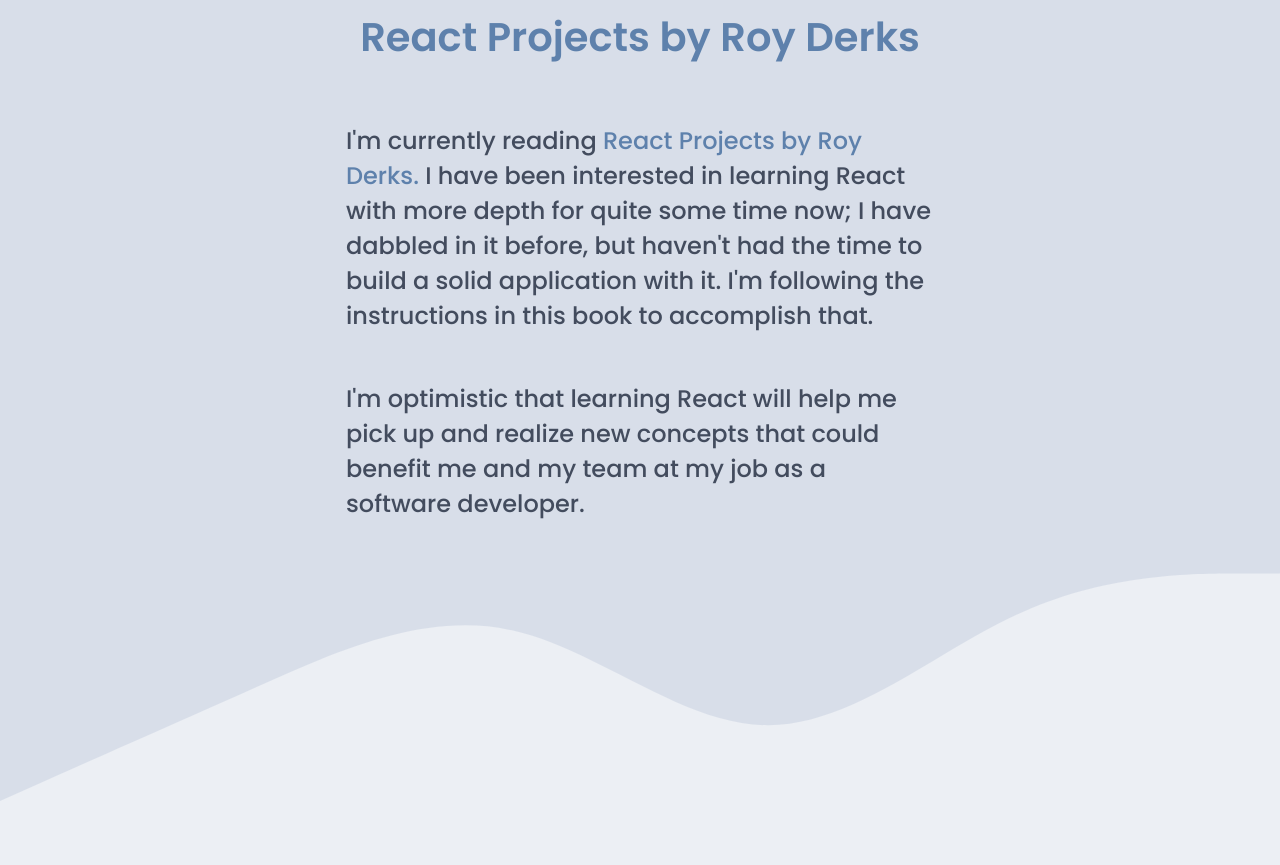
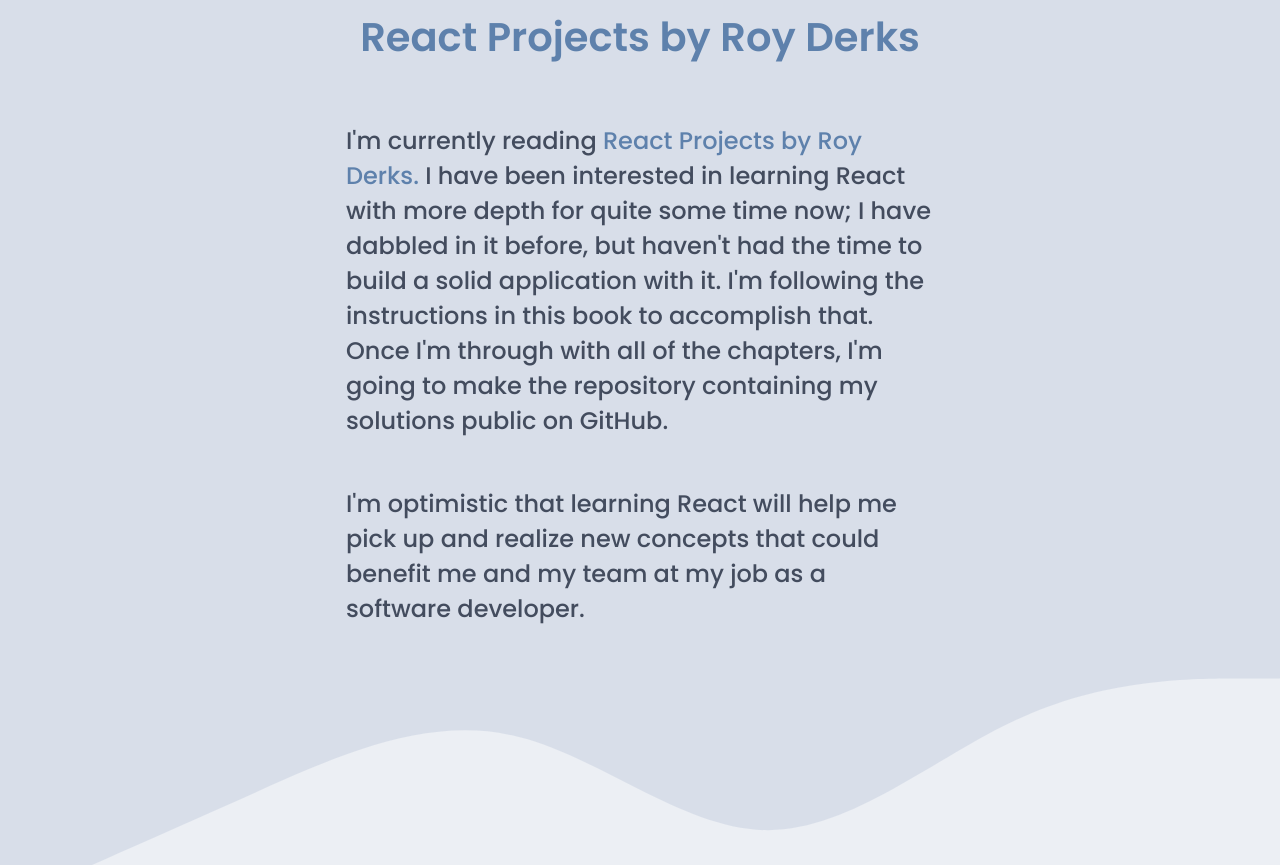
Before and after one commit to camillevillnv/camillevillnv.github.io, a website: page index.html in a window 1280 px wide. Shown: the part 6200-7065 px from the top of the page. Drawn offline with Linux system fonts and the light colour scheme.

Commit message:
Update index.html

```diff
--- a/index.html
+++ b/index.html
@@ -294,7 +294,7 @@
             </div>
             <div class="project-desc">
                 <p>I'm currently reading <a href="https://www.packtpub.com/product/react-projects/9781789954937">React Projects by Roy Derks.</a> I have been interested in learning React with more depth for quite some time now; I have dabbled in it before,
-                    but haven't had the time to build a solid application with it. I'm following the instructions in this book to accomplish that.
+                    but haven't had the time to build a solid application with it. I'm following the instructions in this book to accomplish that. Once I'm through with all of the chapters, I'm going to make the repository containing my solutions public on GitHub.
                 </p>
                 <p>
                     I'm optimistic that learning React will help me pick up and realize new concepts that could benefit me and my team at my job as a software developer.
```
